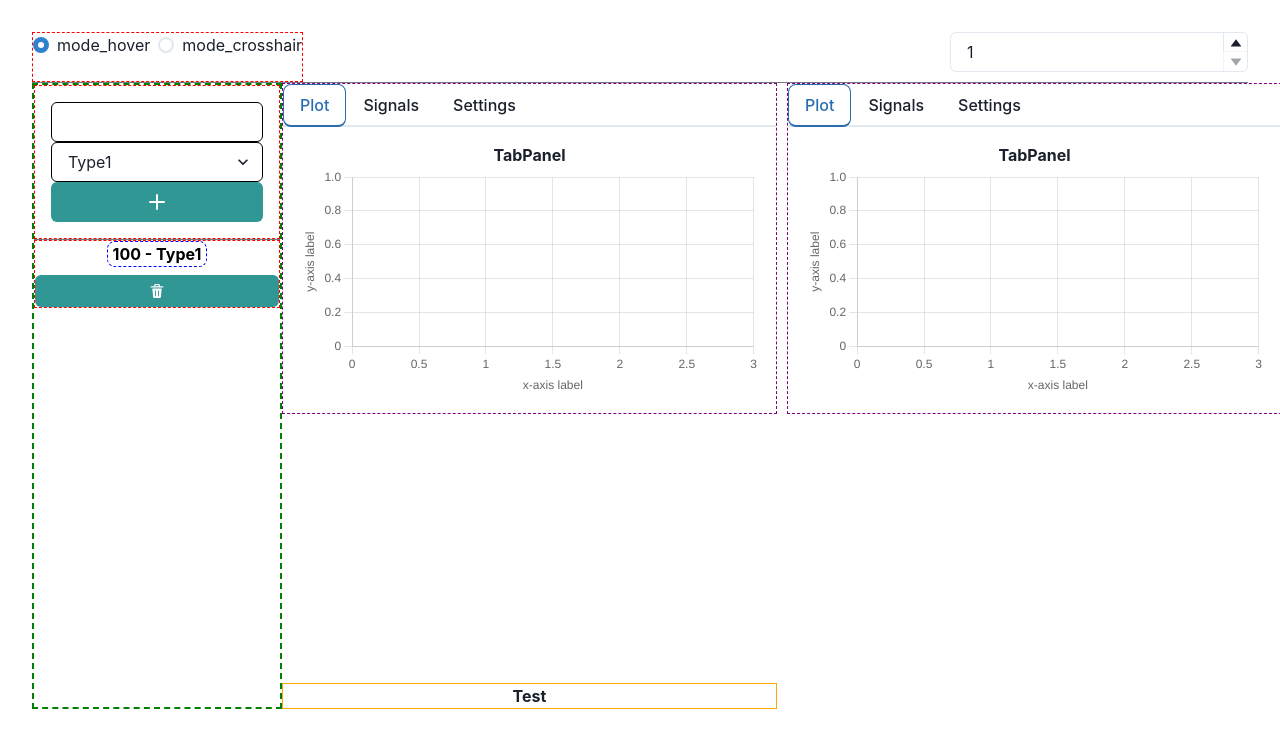
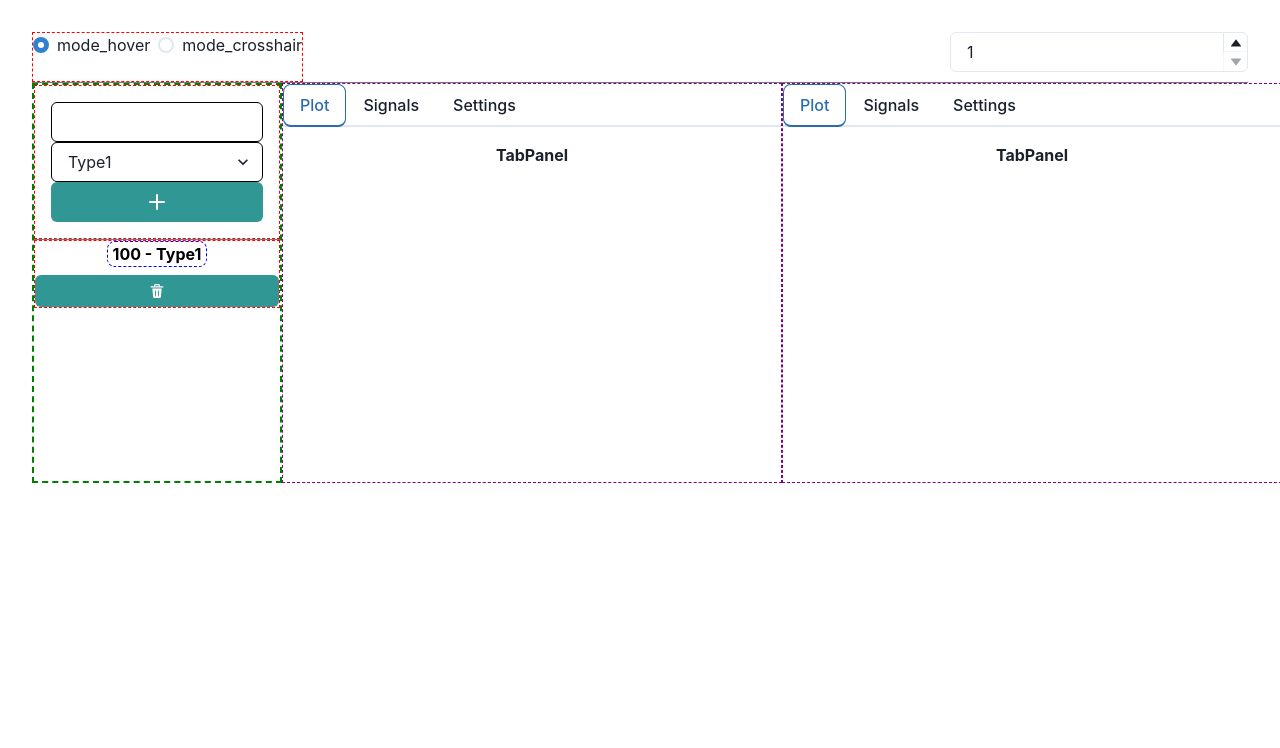
Before and after one commit to rkube/react_scopes, a React (Vite) app: page / in a window 1280 px wide. Shown: the top 748 px of the page. Built offline with nearby package versions, Linux system fonts and the light colour scheme.

Commit message:
Making the reducer a pure function.... wip

```diff
--- a/src/App.tsx
+++ b/src/App.tsx
@@ -1,16 +1,19 @@
 //
-import { useState } from 'react'
+import { useReducer, useState } from 'react'
 import { ChakraProvider, Grid, GridItem } from '@chakra-ui/react'
 import { Box, Flex, Divider, RadioGroup, Radio, Stack, Spacer} from '@chakra-ui/react'
 import './App.css'
 
 import { DndContext, rectIntersection } from '@dnd-kit/core'
 
-import { type_t, signal_t, ptr_mode_types, ptr_mode_t, to_id } from './types/all_types'
+
 import { MyList } from './components/list'
 import { Selector } from './components/selector'
-import { ScopesGrid } from './components/chart_area'
+// import { ScopesGrid } from './components/chart_area'
+import { DynamicGrid } from './components/dynamic_grid'
 import { RowSelector } from './components/row_selector'
+
+import { type_t, signal_t, ptr_mode_types, ptr_mode_t, to_id, reducer_action_t, signal_display_t } from './types/all_types'
 
 
 function App() {
@@ -31,14 +34,88 @@ function App() {
   const [ptr_mode, set_ptr_mode] = useState<ptr_mode_t>("mode_hover")
 
   // Global signal list
-  const [signal_list, set_signal_list] = useState<signal_t[]>(init_state)
+  const [all_signal_list, set_all_signal_list] = useState<signal_t[]>(init_state)
 
   // Number of rows
   const [num_rows, set_num_rows] = useState<number>(1)
 
+  // plot_signal_lists contains the list of signals to render in each plot.
+  // Use a reducer consolidate updates to this list, when f.ex. adding rows
+  // or adding signals to for a plot.
+
+  function signal_list_reducer(state: signal_t[][], action: reducer_action_t) {
+
+    // console.log("Reducer--- action = ", action)
+    // console.log(`           id = ${action.id}`)
+
+
+    if (action.type === 'add_signal') {
+      // console.log(`Reducer: adding signal at ix=${action.ix}`)
+      // console.log(`number of signal_lists: ${state.length}`)
+      if ((action.ix <= state.length) && action.signal) {
+        console.log("------------ reducer: adding signal at ", action.ix)
+        console.log("             original state: ", state)
+        console.log("             old signal list = ", state[action.ix])
+
+        // Remember to not mutate state!!!
+        var new_state = [] as signal_t[][]
+
+        console.log("            new_state = ", new_state)
+
+        console.log("    ------ pushing stuff ------")
+
+        // Push copies of all signal lists into state
+        for(var ix = 0; ix < action.ix; ix++) {
+          console.log("  xoxoxox first loop: pushing")
+          new_state.push([...state[ix]])
+        }
+        console.log("        after first loop: ", new_state)
+
+        // Push a copy of state[ix], with the new signal added to it.
+        var new_signal_list = [...state[ix]]
+        new_signal_list.push(action.signal)
+        new_state.push(new_signal_list)
+
+        console.log("        after middle: ", new_state)
+
+        // Push copies of all remaining signal lists into new state
+        for(var ix = action.ix; ix < state.length - 1; ix++) {
+          console.log("   xoxoxox second loop: pushing")
+          new_state.push([...state[ix]])
+        }
+
+        console.log("         new state: ", new_state)
+        console.log("         new signal list = ", new_state[action.ix])
+        return new_state
+      } else {
+        throw Error("Reducer: trying to access signal_lists out of bounds or signal undefined")
+      }
+    } else if (action.type === 'rm_signal') {
+      // console.log(`Reducer: removing signal at ix=${action.ix}`)
+      // console.log(`state.length = ${state.length}`)
+      // console.log(`id = ${action.id}`)
+
+      if ((action.ix <= state.length) && (action.id)){
+        state[action.ix] = state[action.ix].filter((item) => item.id !== action.id)
+        return state
+      } else {
+        throw Error("Reducer: Trying to access signal_lists out of bounds or missing id.")
+      }
+    } else if (action.type === "update_style") {
+      console.log(`Reducer: updating style at ix=${action.ix}`)
+      if ((action.ix <= state.length) && (action.style)) {
+        // state[action.ix].id
+      }
+      return state
+    }
+    throw Error("Unknown action")
+  }
+
+  const [plot_signal_lists, dispatch_signal_lists] = useReducer(signal_list_reducer, [[], []] as (signal_t[][]));
+
   // These are the signals to be rendered by the plots in ScopesGrids.
-  const [signal_list_1, set_signal_list_1] = useState<signal_t[]>([])
-  const [signal_list_2, set_signal_list_2] = useState<signal_t[]>([])
+  // const [signal_list_1, set_signal_list_1] = useState<signal_t[]>([])
+  // const [signal_list_2, set_signal_list_2] = useState<signal_t[]>([])
 
 
   // Drag and Drop
@@ -54,46 +131,63 @@ function App() {
 
     // Assign an index larger than the largest index in the array
     let new_ix = 0;
-    if (signal_list_1.length == 0) {
-      new_ix = 0
-    } else {
-      new_ix = Math.max(...signal_list_1.map(item => item.index)) + 1
-    }
+    // if (signal_list_1.length == 0) {
+    //   new_ix = 0
+    // } else {
+    //   new_ix = Math.max(...signal_list_1.map(item => item.index)) + 1
+    // }
 
     const new_item = {shot: new_shot, type: new_type, index: new_ix,
       id: to_id(new_shot, new_type),
       timebase: timebase, samples: samples, style: undefined}
     // Update state
-    set_signal_list([...signal_list, new_item])
+    set_all_signal_list([...all_signal_list, new_item])
   }
 
   // Callback to remove signals from the list
   // Arguments:
   // id_delete (string) - The `id` of the item to be filtered out of the list
   const remove_signal_cb = (id_delete: string) => {
-    set_signal_list_1(signal_list_1.filter((item) => item.id !== id_delete))
-    set_signal_list_2(signal_list_2.filter((item) => item.id !== id_delete))
-    set_signal_list(signal_list.filter((item) => item.id !== id_delete))
+    // set_signal_list_1(signal_list_1.filter((item) => item.id !== id_delete))
+    // set_signal_list_2(signal_list_2.filter((item) => item.id !== id_delete))
+
+    console.log(`Remove signal_cb here. id_delete=${id_delete}`)
+    console.log("plot_signal_lists = ", plot_signal_lists)
+    console.log("plot_signal_lists.length = ", plot_signal_lists.length)
+    console.log(`id_delete = ${id_delete}`)
+
+    // Delete this signal from all plot_signal_lists
+    for (var ix_rm = 0; ix_rm < plot_signal_lists.length; ix_rm++) {
+      dispatch_signal_lists({
+        type: 'rm_signal',
+        ix: ix_rm,
+        id: id_delete
+      })
+    }
+
+    set_all_signal_list(all_signal_list.filter((item) => item.id !== id_delete))
   }
 
   function handleDragEnd(event: any) {
     console.log("handleDragEnd here. event = ", event)
+
     if (event.over && event.over.id) {
-      console.log("draggable: event.over.id = ", event.over.id)
-    }
-    // console.log("event.over.id = ", event.over.id)
-    if (event.over && event.over.id === 'area1') {
-      // The dropped item has an id that corresponds to the index
-      // of the signal within the global list.
-      // in event.active.data.current.ix
+      console.log("=====================draggable: event.over.id = ", event.over.id)
 
       setIsDropped(true);
-      console.log("Dropped over area1!")
-      set_signal_list_1([...signal_list_1, event.active.data.current.signal])
-    } else if (event.over && event.over.id == 'area2') {
-      setIsDropped(true);
-      console.log("Dropped over area2")
-      set_signal_list_2([...signal_list_2, event.active.data.current.signal])
+      var update_ix: number = 0
+      if (event.over.id === 'area1') {
+        update_ix = 0
+      } else if (event.over.id === 'area2') {
+        update_ix = 1
+      }
+
+      console.log(`Updating at ix=${update_ix}`)
+      dispatch_signal_lists({
+        type: 'add_signal',
+        ix: update_ix,
+        signal: event.active.data.current.signal
+      })
     }
   }
 
@@ -122,26 +216,25 @@ function App() {
       <Divider borderColor={'blackAlpha'} size='lg' />
 
       <Grid
-        // templateRows={'500px 300px'}
         templateColumns={'250px 1000px'}
 
         alignItems='stretch'
-        // color='blackAlpha.700'
         fontWeight='bold'
       >
 
       <GridItem border='2px dashed green'>
         <Selector add_button_cb={handleNewSignal} />
         <Divider borderColor={'blackAlpha'}  size='xl'  />
-        <MyList signal_list={signal_list}
+        <MyList signal_list={all_signal_list}
                 cb={remove_signal_cb} />
       </GridItem>
 
       <GridItem>
-        <ScopesGrid signal_lists={[signal_list_1, signal_list_2]}
+        {/* <ScopesGrid signal_lists={[signal_list_1, signal_list_2]}
                     signal_list_setters={[set_signal_list_1, set_signal_list_2]}
                     ptr_mode={ptr_mode}
-                    num_rows={num_rows}/>
+                    num_rows={num_rows}/> */}
+        <DynamicGrid signal_lists={plot_signal_lists} dispatch_signal_lists={dispatch_signal_lists} ptr_mode={ptr_mode} num_rows={num_rows} row_height={400}/>
       </GridItem>
     </Grid>
     </ChakraProvider>
--- a/src/components/droppable_area.tsx
+++ b/src/components/droppable_area.tsx
@@ -1,17 +1,15 @@
 // droppable_area.tsx
 import { Flex, Text } from "@chakra-ui/react";
-
 import { Accordion, AccordionItem } from "@chakra-ui/react";
 import { useDroppable } from "@dnd-kit/core";
+import { SignalSettingCard } from "./signal_info_card";
+import { signal_t, reducer_action_t } from "../types/all_types";
 
-import { SignalSettingCard } from "./signal_info_card";
-
-import { signal_t } from "../types/all_types";
-
-interface droppable_props {
+interface droppable_area_i {
   title: string;                // Title of the droppable area
   signal_list: signal_t[];      // List of signals in this area
-  signal_list_setter: React.Dispatch<React.SetStateAction<signal_t[]>>;
+  signal_ix: number             // Index of the signal_list
+  dispatch_signal_lists: React.Dispatch<reducer_action_t>;
 }
 
 /*
@@ -20,10 +18,12 @@ interface droppable_props {
  * draggable.
  */
 
-function DroppableArea({ title, signal_list, signal_list_setter }: droppable_props) {
+function DroppableArea({ title, signal_list, dispatch_signal_lists }: droppable_area_i) {
   const { setNodeRef } = useDroppable({
     id: title,
   });
+
+  console.log("DroppableArea: signal_list = ", signal_list)
 
   return (
     <Flex flex="3" padding="5" flexDirection="column" minH="10rem">
@@ -39,7 +39,7 @@ function DroppableArea({ title, signal_list, signal_list_setter }: droppable_pro
         <Accordion allowMultiple>
         {signal_list.map((item, ix) => (
           <AccordionItem key={ix}>
-            <SignalSettingCard signal_list={signal_list} ix={ix} setter={signal_list_setter} />
+            <SignalSettingCard signal_list={signal_list} ix={ix} dispatch_signal_lists={dispatch_signal_lists} />
             </AccordionItem>
         ))}
         </Accordion>
--- /dev/null
+++ b/src/components/dynamic_grid.tsx
@@ -0,0 +1,110 @@
+
+import { useState, useRef } from "react"
+import { Box, Grid, GridItem, Tabs, TabList, TabPanels, Tab, TabPanel } from '@chakra-ui/react'
+import { MyPlot } from "./mychart"
+
+import { cross_hair_plugin } from "./cross_hair_plugin"
+import { DroppableArea } from "./droppable_area"
+
+import { cross_hair_t, ptr_mode_t, signal_t, reducer_action_t } from "../types/all_types"
+
+interface dynamic_grid_i {
+    signal_lists: signal_t[][],
+    dispatch_signal_lists: React.Dispatch<reducer_action_t>
+    ptr_mode: ptr_mode_t
+    num_rows: number
+    row_height: number
+}
+
+function DynamicGrid({signal_lists, dispatch_signal_lists, ptr_mode, num_rows, row_height}: dynamic_grid_i) {
+
+    // Value for the crosshair plugin, which needs to by synced across the scopes
+    const [crosshair_val, set_crosshair_val] = useState<cross_hair_t>({x: 216, y: 2})
+    const xtalk_ref = useRef(crosshair_val)
+    // This took me a while to figure out. The crosshair plugin accesses the sync_data
+    // structure in afterDraw. The function associated with it only registers on
+    // initialization and ignores any updates on sync_data passed as props.
+    // Using a reference to this prop ensures that the plugin always has the current
+    // data.
+    // Thanks StackOverflow: https://stackoverflow.com/questions/72704153/why-function-is-not-updating-with-usecallback-in-react-and-chart-js
+    xtalk_ref.current = crosshair_val
+
+    const chart_cb = (new_crosshair_val: cross_hair_t) => {
+        set_crosshair_val(new_crosshair_val)
+        console.log("set_crosshair_val: ", new_crosshair_val)
+    }
+
+    // Today I learned: Don't put this in a stateful variable. Just assemble the list
+    // based on the props this component receives and pass that list to the MyPlot component
+    const plugin_list = [new cross_hair_plugin(xtalk_ref, chart_cb)]
+
+
+    var grid_items = []
+    for(let ix = 0; ix < num_rows; ix++) {
+        grid_items.push(
+        <GridItem key={10*ix+0}>
+            <Box border="1px purple dashed" height={`${row_height}px`}>
+                {/* Row {ix} - Column {1} */}
+                <Tabs>
+                    <TabList>
+                        <Tab> Plot </Tab>
+                        <Tab> Signals </Tab>
+                        <Tab> Settings </Tab>
+                    </TabList>
+                    <TabPanels>
+                        <TabPanel>
+                                TabPanel
+                            {/* <MyPlot signals={signal_lists[ix * 2]} plugin_list={plugin_list} ptr_mode={ptr_mode}/> */}
+                        </TabPanel>
+                        <TabPanel> Signals
+                            <DroppableArea title="area1" signal_list={signal_lists[ix * 2]} signal_ix={ix*2} dispatch_signal_lists={dispatch_signal_lists}/>
+                        </TabPanel>
+                        <TabPanel> Settings here </TabPanel>
+                    </TabPanels>
+                </Tabs>
+
+
+            </Box>
+        </GridItem>
+        )
+        grid_items.push(
+        <GridItem key={10*ix+1}>
+            <Box border="1px purple dashed" height={`${row_height}px`}>
+                {/* Row {ix} - Column {2} */}
+
+                <Tabs>
+                    <TabList>
+                        <Tab> Plot </Tab>
+                        <Tab> Signals </Tab>
+                        <Tab> Settings </Tab>
+                    </TabList>
+                    <TabPanels>
+                        <TabPanel>
+                                TabPanel
+                            {/* <MyPlot signals={signal_lists[ix * 2]} plugin_list={plugin_list} ptr_mode={ptr_mode}/> */}
+                        </TabPanel>
+                        <TabPanel> Signals
+                            <DroppableArea title="area2" signal_list={signal_lists[ix * 2 + 1]} signal_ix={ix*2 + 1} dispatch_signal_lists={dispatch_signal_lists}/>
+                        </TabPanel>
+                        <TabPanel> Settings here </TabPanel>
+                    </TabPanels>
+                </Tabs>
+
+            </Box>
+        </GridItem>
+        )
+    }
+
+    const css_row_str = `repeat(${num_rows}, ${row_height}px)`
+
+    return (
+        <Grid templateColumns={'0.5fr 0.5fr'} templateRows={css_row_str}>
+            {grid_items}
+        </Grid>
+
+
+    )
+
+}
+
+export { DynamicGrid }
--- a/src/components/signal_info_card.tsx
+++ b/src/components/signal_info_card.tsx
@@ -8,13 +8,13 @@ import { AccordionPanel, AccordionButton, AccordionIcon } from "@chakra-ui/react
 
 import { DeleteIcon } from "@chakra-ui/icons";
 
-import { signal_display_t, signal_t, to_str } from "../types/all_types";
+import { signal_display_t, signal_t, to_str, reducer_action_t } from "../types/all_types";
 import { default_colors } from "../lib/helpers";
 
 interface signal_info_card_i {
     signal_list: signal_t[];
     ix: number;
-    setter: React.Dispatch<React.SetStateAction<signal_t[]>>;
+    dispatch_signal_lists: React.Dispatch<reducer_action_t>;
 }
 
 
@@ -29,7 +29,7 @@ interface signal_info_card_i {
  * Additionally, it renders a button to remove the signal from the list for the current plot.
  */
 function SignalSettingCard(props: signal_info_card_i) {
-    const {signal_list, ix, setter} = props
+    const {signal_list, ix, dispatch_signal_lists} = props
     const signal = signal_list[ix]
 
     // The form in the accordion below updates this style element.
@@ -45,16 +45,25 @@ function SignalSettingCard(props: signal_info_card_i) {
     // Updates the signal list for this plot to match the style items
     // selected in the accordion below
     const handle_submit = () => {
-        const new_signal_list = [...signal_list]
-        const new_signal = new_signal_list[ix]
-        new_signal.style = new_style
-        setter(new_signal_list)
+        // const new_signal_list = [...signal_list]
+        // const new_signal = new_signal_list[ix]
+        // new_signal.style = new_style
+
+        console.log("Updating style with ", new_style)
+        // Update style with new dispatch
+        // dispatch_signal_lists({
+        //     type: "update_style",
+
+        // })
+
+        // setter(new_signal_list)
     }
 
     // Handles the red delete button
     // Remove the signal from this plots list.
     const handle_delete = () => {
-        setter(signal_list.filter((item) => item.id !== signal_list[ix].id))
+        console.log("TODO:  remove signal using the reducer")
+        // setter(signal_list.filter((item) => item.id !== signal_list[ix].id))
     }
 
     return(
```
Also changed, not shown: src/components/list.tsx (+3 -5 lines), src/types/all_types.tsx (+15 -0 lines).
